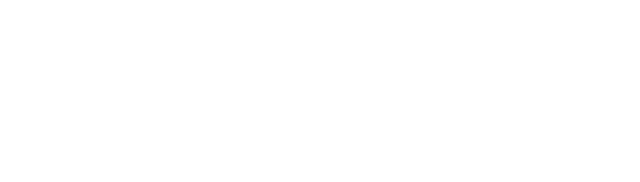
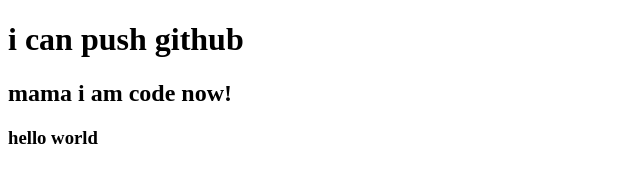
Before and after one commit to sifat-fahimul/secound-repo, a plain HTML site: page secound.html in a window 1280 px wide. Shown: the whole page, without its empty margins (0-640 px from the left). Drawn offline with Linux system fonts and the light colour scheme.

Commit message:
heder added

```diff
--- a/secound.html
+++ b/secound.html
@@ -7,6 +7,8 @@
     <title>secound repo test</title>
 </head>
 <body>
-
+    <h1>i can push github</h1>
+    <h2>mama i am code now!</h2>
+    <h3>hello world</h3>
 </body>
 </html>
```
